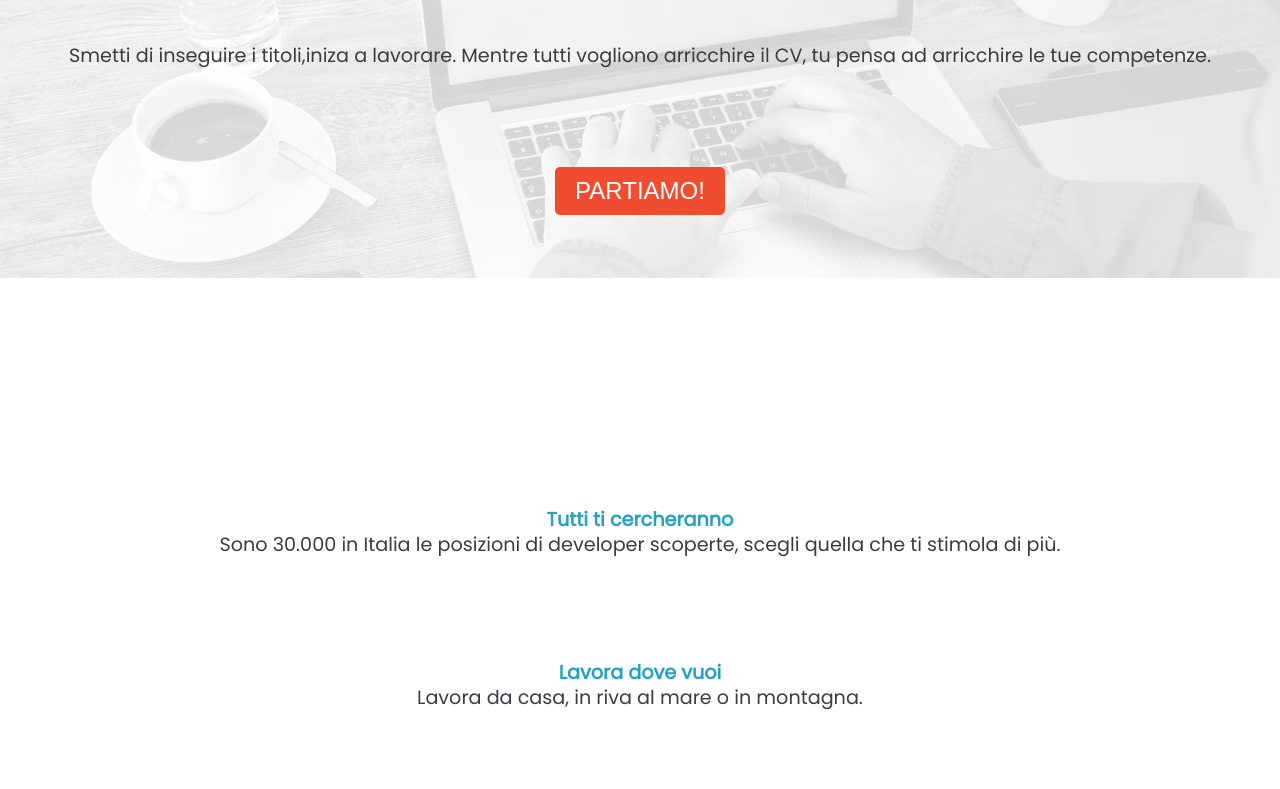
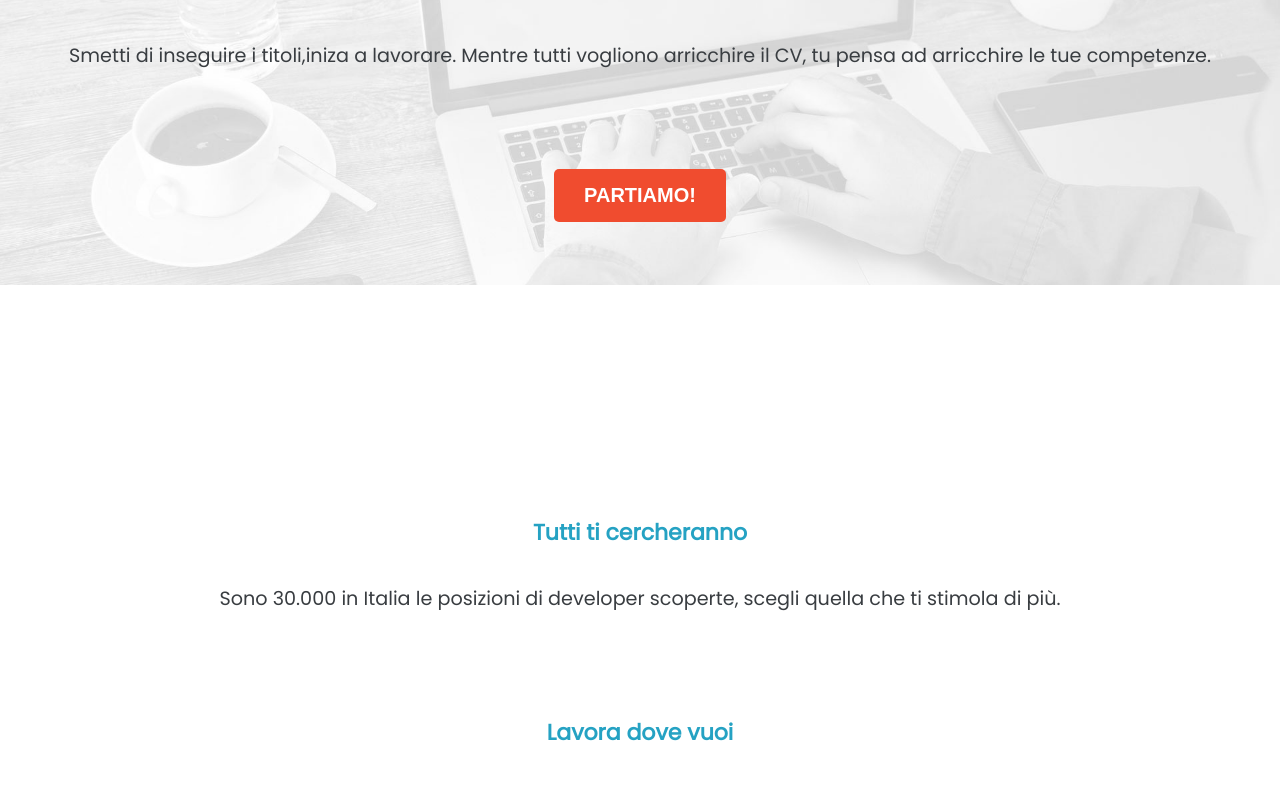
Before and after one commit to ABBA3124/U1-W1-D5-TEST, a plain HTML site: page index.html in a window 1280 px wide. Shown: the part 309-1098 px from the top of the page. Drawn offline with Linux system fonts and the light colour scheme.

```diff
--- a/css/style.css
+++ b/css/style.css
@@ -3,7 +3,7 @@ body {
   font-family: Poppins, "Helvetica Neue", sans-serif;
   font-size: 1.2rem;
   color: #393d41;
-  line-height: 1.3;
+  line-height: 1.5;
   text-align: center;
   display: block;
 }
@@ -34,6 +34,7 @@ h2 {
 }
 h1 {
   font-size: 35px;
+  line-height: 1.2;
 }
 main div article p {
   padding-bottom: 5%;
@@ -43,15 +44,20 @@ main div article p {
   padding: 37px;
 }
 .bottone button {
-  font-size: 24px;
-  padding: 10px 20px;
+  font-size: 20px;
+  padding: 15px 30px;
   border-radius: 5px;
   background-color: #f04c2f;
   color: white;
   border: none;
+  font-weight: bold;
 }
 .centrale {
   padding-top: 15%;
+}
+.centrale h2 {
+    font-size: 22px;
+    padding-bottom: 3%;
 }
 main div section div {
   padding: 3%;
```
